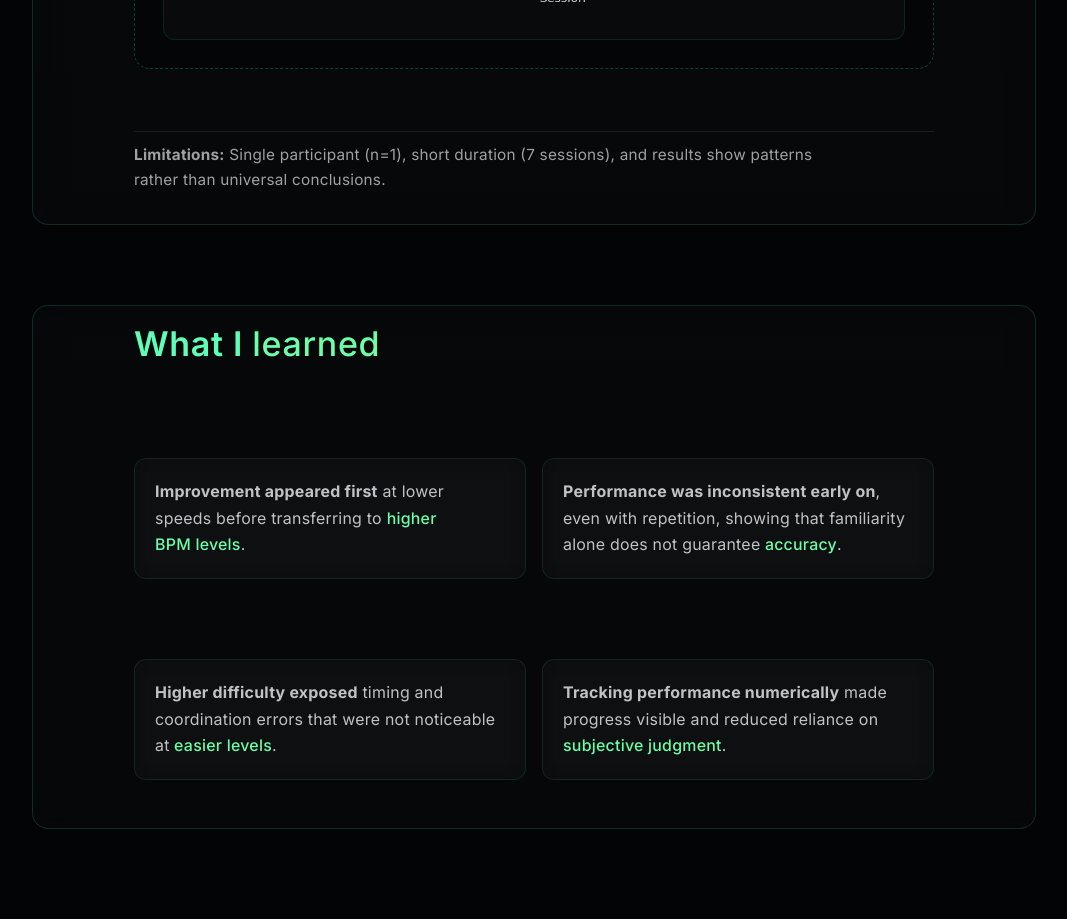
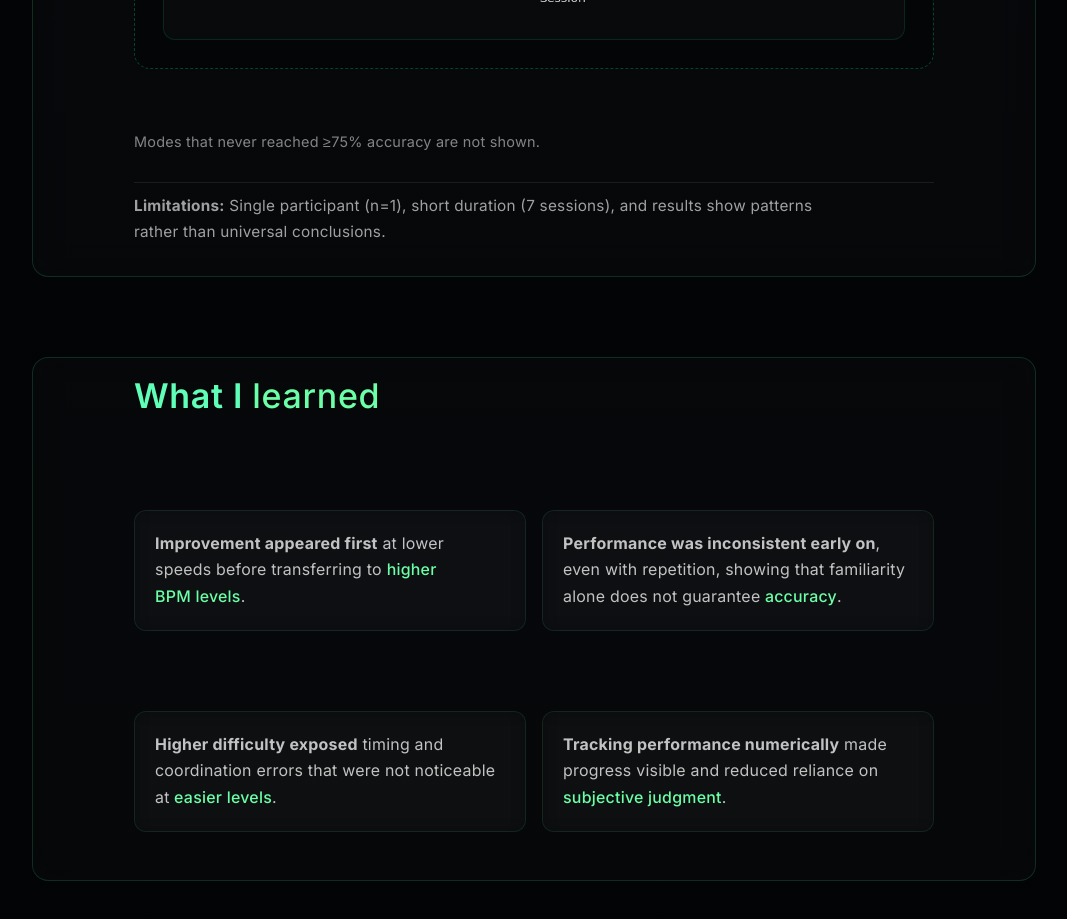
Before and after one commit to rishav-basnet/Guitar-Learning-Research-Website, a React (Vite) app: page / in a window 1280 px wide. Shown: the part 10300-11219 px from the top of the page, without its empty margins (106-1173 px from the left). Built offline with nearby package versions, Linux system fonts and the light colour scheme.

Commit message:
Update threshold chart note and synced figure

```diff
--- a/src/App.css
+++ b/src/App.css
@@ -1013,6 +1013,11 @@ section {
   max-width: none;
 }
 
+.threshold-clarification {
+  margin-top: -8px;
+  margin-bottom: 4px;
+}
+
 .reflection__closing {
   margin-top: var(--space-lg);
   padding-top: var(--space-md);
--- a/src/components/Factors.jsx
+++ b/src/components/Factors.jsx
@@ -72,6 +72,9 @@ export default function Factors() {
           />
         </div>
       </div>
+      <p className="chart-caption threshold-clarification">
+        Modes that never reached ≥75% accuracy are not shown.
+      </p>
       <div className="limitations-note" aria-label="Limitations">
         <p>
           <strong>Limitations:</strong> Single participant (n=1), short duration
```
Also changed, not shown: public/figures/max_bpm_clean_ratio_ge_075.png.
